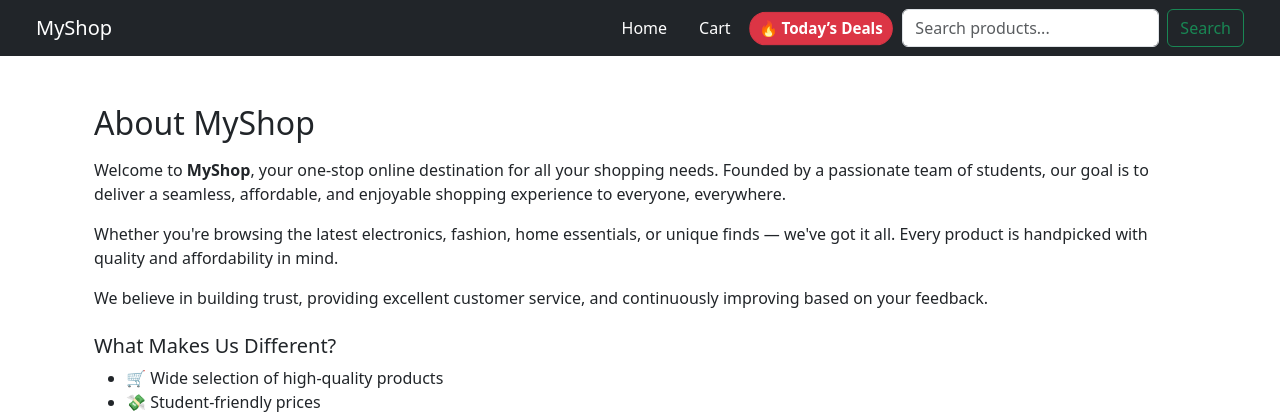
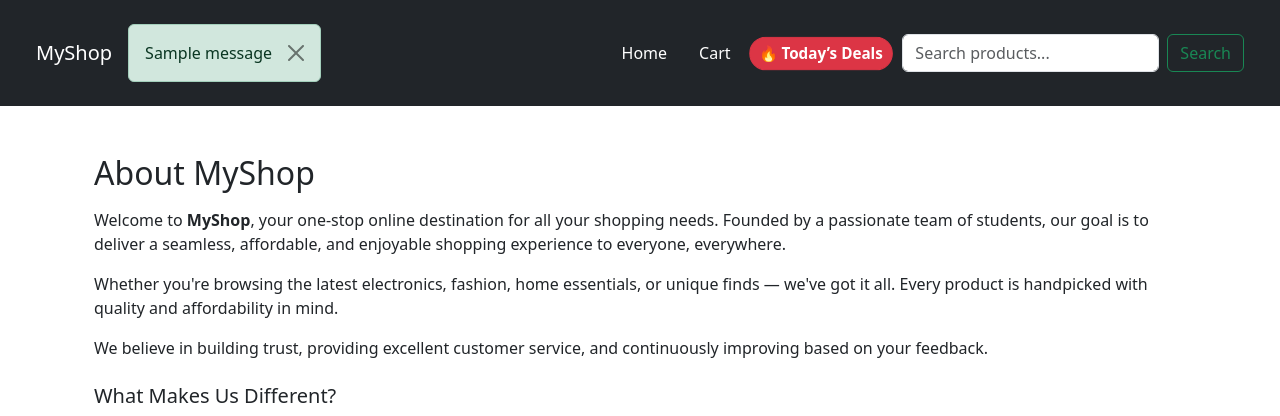
Before and after one commit to Thanurdha/ecommerce-MyShop, a Django app: page /about/ in a window 1280 px wide. Shown: the top 416 px of the page. Run offline with Django 5.2, Linux system fonts and the light colour scheme; tables that the repository leaves empty hold one stand-in row (values such as "Sample post"); one stand-in notice (Sample message) is shown.

Commit message:
Updated added to cart message

```diff
--- a/store/templates/store/base.html
+++ b/store/templates/store/base.html
@@ -22,6 +22,14 @@
   <nav class="navbar navbar-expand-lg navbar-dark bg-dark px-4">
     <div class="container-fluid">
       <a class="navbar-brand" href="{% url 'home' %}">MyShop</a>
+      {% if messages %}
+        {% for message in messages %}
+         <div class="alert alert-{{ message.tags }} alert-dismissible fade show mt-3" role="alert">
+           {{ message }}
+           <button type="button" class="btn-close" data-bs-dismiss="alert" aria-label="Close"></button>
+         </div>
+        {% endfor %}
+      {% endif %}
 
       <div class="collapse navbar-collapse" id="navbarContent">
         <ul class="navbar-nav ms-auto align-items-center">
--- a/store/views.py
+++ b/store/views.py
@@ -1,6 +1,7 @@
 from django.shortcuts import render, get_object_or_404, redirect
 from django.contrib.auth.decorators import login_required
 from .models import Product, Category, CartItem, Order
+from django.contrib import messages
 
 # Home page
 def home(request):
@@ -56,7 +57,9 @@ def add_to_cart(request, product_id):
     if not created:
         cart_item.quantity += 1
         cart_item.save()
-    return redirect('view_cart')
+
+    messages.success(request, f"✅ {product.name} added to your cart!")  # ✅ success message
+    return redirect(request.META.get('HTTP_REFERER', 'home'))  # redirect back instead of cart
 
 # View cart
 @login_required
```
Also changed, not shown: db.sqlite3.
